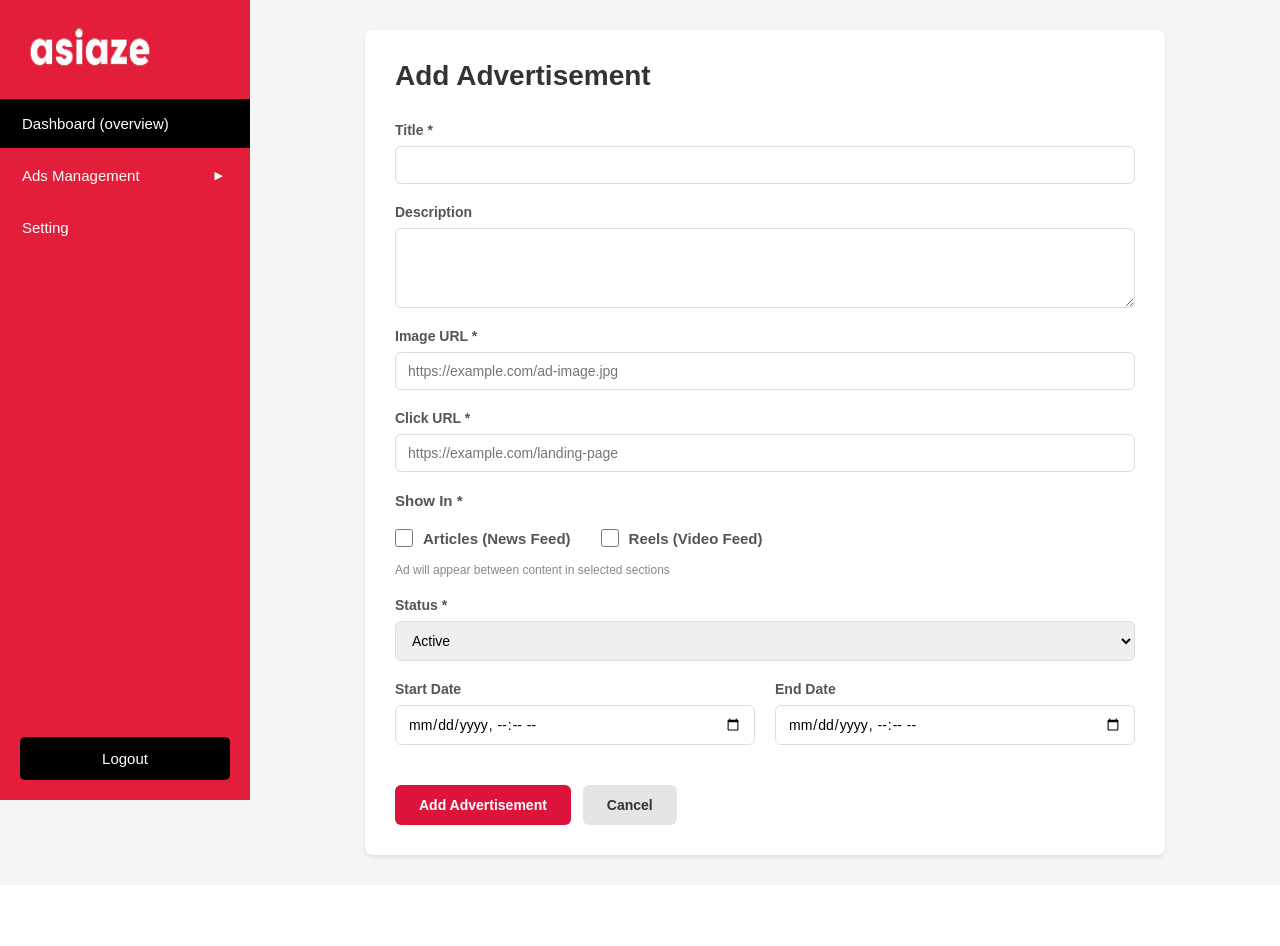
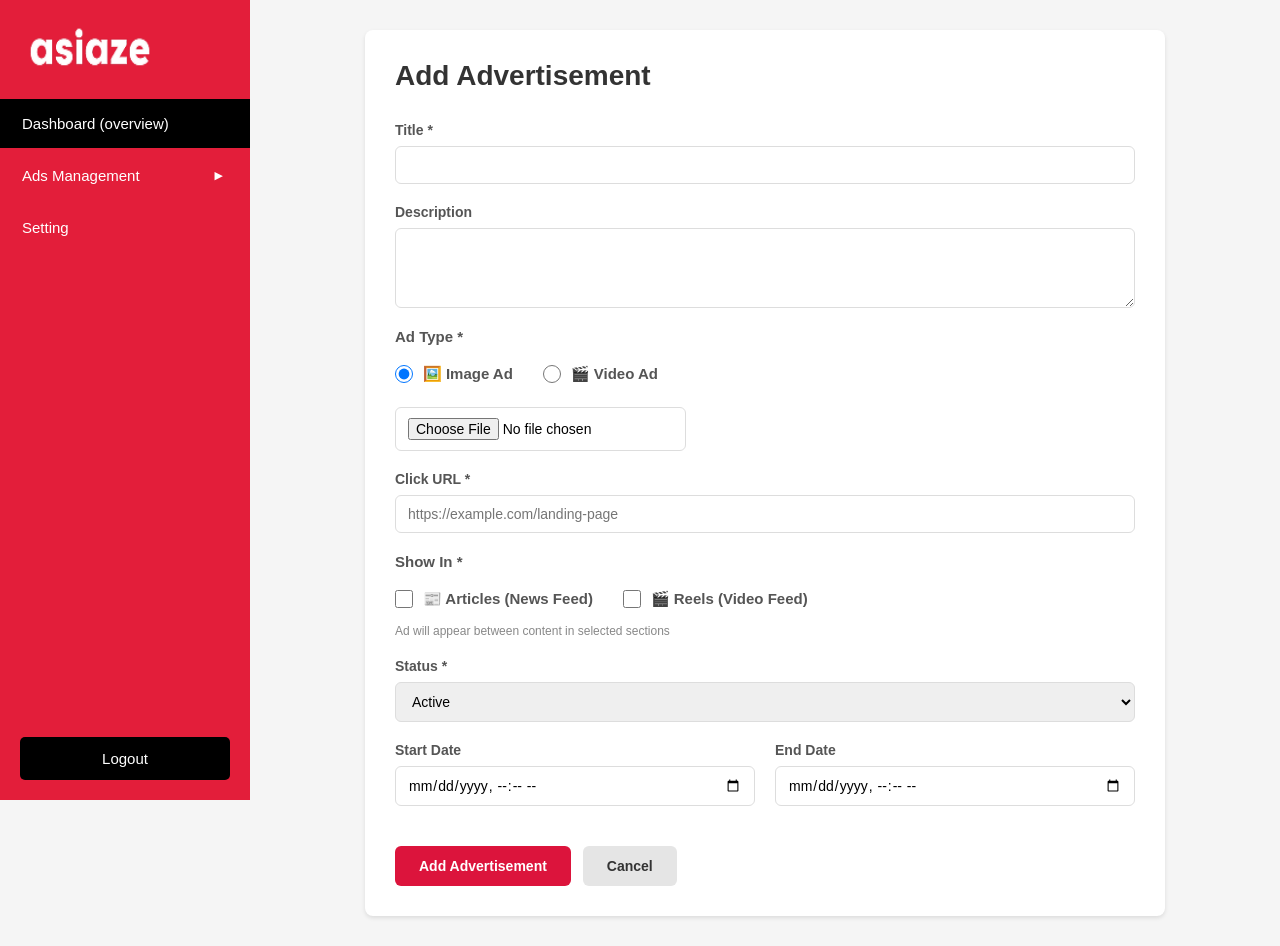
Before and after one commit to TechnovaTech/anews, a Next.js app in the folder news admin/: page /ads/add in a window 1280 px wide. Before the commit the page ends 885 px from the top, so only its background shows below. Built offline with nearby package versions, Linux system fonts and the light colour scheme.

Commit message:
feat: ads support image and video - show in articles and reels

```diff
--- a/news admin/app/ads/add/page.tsx
+++ b/news admin/app/ads/add/page.tsx
@@ -9,14 +9,16 @@ export default function AddAdvertisementPage() {
     title: '',
     description: '',
     imageUrl: '',
+    videoUrl: '',
+    adType: 'image',
     clickUrl: '',
-    position: 'inline',
     status: 'active',
     startDate: '',
     endDate: '',
     showInArticles: false,
     showInReels: false,
   })
+  const [uploading, setUploading] = useState(false)
 
   const handleChange = (e: React.ChangeEvent<HTMLInputElement | HTMLTextAreaElement | HTMLSelectElement>) => {
     const { name, value } = e.target
@@ -27,8 +29,54 @@ export default function AddAdvertisementPage() {
     setFormData(prev => ({ ...prev, [name]: checked }))
   }
 
+  const handleImageUpload = async (e: React.ChangeEvent<HTMLInputElement>) => {
+    const file = e.target.files?.[0]
+    if (!file) return
+    setUploading(true)
+    try {
+      const fd = new FormData()
+      fd.append('file', file)
+      const res = await fetch('/api/upload', { method: 'POST', body: fd })
+      const data = await res.json()
+      setFormData(prev => ({ ...prev, imageUrl: data.url, adType: 'image' }))
+    } catch {
+      alert('Image upload failed')
+    } finally {
+      setUploading(false)
+    }
+  }
+
+  const handleVideoUpload = async (e: React.ChangeEvent<HTMLInputElement>) => {
+    const file = e.target.files?.[0]
+    if (!file) return
+    setUploading(true)
+    try {
+      const fd = new FormData()
+      fd.append('video', file)
+      const res = await fetch('/api/upload/video', { method: 'POST', body: fd })
+      const data = await res.json()
+      setFormData(prev => ({ ...prev, videoUrl: data.videoUrl, adType: 'video' }))
+    } catch {
+      alert('Video upload failed')
+    } finally {
+      setUploading(false)
+    }
+  }
+
   const handleSubmit = async (e: React.FormEvent) => {
     e.preventDefault()
+    if (formData.adType === 'image' && !formData.imageUrl) {
+      alert('Please upload an image')
+      return
+    }
+    if (formData.adType === 'video' && !formData.videoUrl) {
+      alert('Please upload a video')
+      return
+    }
+    if (!formData.showInArticles && !formData.showInReels) {
+      alert('Please select at least one placement (Articles or Reels)')
+      return
+    }
     try {
       const response = await fetch('/api/ads', {
         method: 'POST',
@@ -41,8 +89,9 @@ export default function AddAdvertisementPage() {
           title: '',
           description: '',
           imageUrl: '',
+          videoUrl: '',
+          adType: 'image',
           clickUrl: '',
-          position: 'inline',
           status: 'active',
           startDate: '',
           endDate: '',
@@ -51,7 +100,6 @@ export default function AddAdvertisementPage() {
         })
       }
     } catch (error) {
-      console.error('Error adding advertisement:', error)
       alert('Failed to add advertisement')
     }
   }
@@ -64,60 +112,83 @@ export default function AddAdvertisementPage() {
           <h1 className={styles.title}>Add Advertisement</h1>
 
           <form onSubmit={handleSubmit} className={styles.form}>
+
+            {/* Title */}
             <div className={styles.formGroup}>
               <label>Title *</label>
-              <input
-                type="text"
-                name="title"
-                value={formData.title}
-                onChange={handleChange}
-                required
-                className={styles.input}
-              />
+              <input type="text" name="title" value={formData.title} onChange={handleChange} required className={styles.input} />
             </div>
 
+            {/* Description */}
             <div className={styles.formGroup}>
               <label>Description</label>
-              <textarea
-                name="description"
-                value={formData.description}
-                onChange={handleChange}
-                className={styles.textarea}
-                rows={3}
-              />
+              <textarea name="description" value={formData.description} onChange={handleChange} className={styles.textarea} rows={3} />
             </div>
 
+            {/* Ad Type */}
             <div className={styles.formGroup}>
-              <label>Image URL *</label>
-              <input
-                type="text"
-                name="imageUrl"
-                value={formData.imageUrl}
-                onChange={handleChange}
-                required
-                className={styles.input}
-                placeholder="https://example.com/ad-image.jpg"
-              />
+              <label style={{ fontWeight: '700', fontSize: '15px', marginBottom: '12px', display: 'block' }}>Ad Type *</label>
+              <div style={{ display: 'flex', gap: '30px', marginBottom: '16px' }}>
+                <label style={{ display: 'flex', alignItems: 'center', gap: '10px', cursor: 'pointer', fontSize: '15px' }}>
+                  <input
+                    type="radio"
+                    name="adType"
+                    value="image"
+                    checked={formData.adType === 'image'}
+                    onChange={handleChange}
+                    style={{ width: '18px', height: '18px' }}
+                  />
+                  <span>🖼️ Image Ad</span>
+                </label>
+                <label style={{ display: 'flex', alignItems: 'center', gap: '10px', cursor: 'pointer', fontSize: '15px' }}>
+                  <input
+                    type="radio"
+                    name="adType"
+                    value="video"
+                    checked={formData.adType === 'video'}
+                    onChange={handleChange}
+                    style={{ width: '18px', height: '18px' }}
+                  />
+                  <span>🎬 Video Ad</span>
+                </label>
+              </div>
+
+              {/* Image Upload */}
+              {formData.adType === 'image' && (
+                <div>
+                  <input type="file" accept="image/*" onChange={handleImageUpload} className={styles.input} disabled={uploading} />
+                  {uploading && <p style={{ color: '#e31e3a', fontSize: '13px', marginTop: '6px' }}>Uploading...</p>}
+                  {formData.imageUrl && (
+                    <div style={{ marginTop: '10px' }}>
+                      <img src={formData.imageUrl} alt="Ad preview" style={{ width: '100%', maxHeight: '200px', objectFit: 'cover', borderRadius: '8px' }} />
+                    </div>
+                  )}
+                </div>
+              )}
+
+              {/* Video Upload */}
+              {formData.adType === 'video' && (
+                <div>
+                  <input type="file" accept="video/*" onChange={handleVideoUpload} className={styles.input} disabled={uploading} />
+                  {uploading && <p style={{ color: '#e31e3a', fontSize: '13px', marginTop: '6px' }}>Uploading...</p>}
+                  {formData.videoUrl && (
+                    <div style={{ marginTop: '10px' }}>
+                      <video src={formData.videoUrl} controls style={{ width: '100%', maxHeight: '200px', borderRadius: '8px' }} />
+                    </div>
+                  )}
+                </div>
+              )}
             </div>
 
+            {/* Click URL */}
             <div className={styles.formGroup}>
               <label>Click URL *</label>
-              <input
-                type="text"
-                name="clickUrl"
-                value={formData.clickUrl}
-                onChange={handleChange}
-                required
-                className={styles.input}
-                placeholder="https://example.com/landing-page"
-              />
+              <input type="text" name="clickUrl" value={formData.clickUrl} onChange={handleChange} required className={styles.input} placeholder="https://example.com/landing-page" />
             </div>
 
-            {/* Show In Section */}
+            {/* Show In */}
             <div className={styles.formGroup}>
-              <label style={{ fontWeight: '700', fontSize: '15px', marginBottom: '12px', display: 'block' }}>
-                Show In *
-              </label>
+              <label style={{ fontWeight: '700', fontSize: '15px', marginBottom: '12px', display: 'block' }}>Show In *</label>
               <div style={{ display: 'flex', gap: '30px' }}>
                 <label style={{ display: 'flex', alignItems: 'center', gap: '10px', cursor: 'pointer', fontSize: '15px' }}>
                   <input
@@ -126,7 +197,7 @@ export default function AddAdvertisementPage() {
                     onChange={(e) => handleCheckbox('showInArticles', e.target.checked)}
                     style={{ width: '18px', height: '18px', cursor: 'pointer' }}
                   />
-                  <span>Articles (News Feed)</span>
+                  <span>📰 Articles (News Feed)</span>
                 </label>
                 <label style={{ display: 'flex', alignItems: 'center', gap: '10px', cursor: 'pointer', fontSize: '15px' }}>
                   <input
@@ -135,55 +206,37 @@ export default function AddAdvertisementPage() {
                     onChange={(e) => handleCheckbox('showInReels', e.target.checked)}
                     style={{ width: '18px', height: '18px', cursor: 'pointer' }}
                   />
-                  <span>Reels (Video Feed)</span>
+                  <span>🎬 Reels (Video Feed)</span>
                 </label>
               </div>
-              <p style={{ fontSize: '12px', color: '#888', marginTop: '8px' }}>
-                Ad will appear between content in selected sections
-              </p>
+              <p style={{ fontSize: '12px', color: '#888', marginTop: '8px' }}>Ad will appear between content in selected sections</p>
             </div>
 
+            {/* Status */}
             <div className={styles.formGroup}>
               <label>Status *</label>
-              <select
-                name="status"
-                value={formData.status}
-                onChange={handleChange}
-                className={styles.select}
-              >
+              <select name="status" value={formData.status} onChange={handleChange} className={styles.select}>
                 <option value="active">Active</option>
                 <option value="inactive">Inactive</option>
                 <option value="scheduled">Scheduled</option>
               </select>
             </div>
 
+            {/* Dates */}
             <div className={styles.formRow}>
               <div className={styles.formGroup}>
                 <label>Start Date</label>
-                <input
-                  type="datetime-local"
-                  name="startDate"
-                  value={formData.startDate}
-                  onChange={handleChange}
-                  className={styles.input}
-                />
+                <input type="datetime-local" name="startDate" value={formData.startDate} onChange={handleChange} className={styles.input} />
               </div>
-
               <div className={styles.formGroup}>
                 <label>End Date</label>
-                <input
-                  type="datetime-local"
-                  name="endDate"
-                  value={formData.endDate}
-                  onChange={handleChange}
-                  className={styles.input}
-                />
+                <input type="datetime-local" name="endDate" value={formData.endDate} onChange={handleChange} className={styles.input} />
               </div>
             </div>
 
             <div className={styles.buttonRow}>
-              <button type="submit" className={styles.submitBtn}>
-                Add Advertisement
+              <button type="submit" className={styles.submitBtn} disabled={uploading}>
+                {uploading ? 'Uploading...' : 'Add Advertisement'}
               </button>
               <button type="button" className={styles.cancelBtn} onClick={() => window.history.back()}>
                 Cancel
--- a/news admin/models/Advertisement.ts
+++ b/news admin/models/Advertisement.ts
@@ -10,7 +10,16 @@ const AdvertisementSchema = new mongoose.Schema({
   },
   imageUrl: {
     type: String,
-    required: true,
+    default: '',
+  },
+  videoUrl: {
+    type: String,
+    default: '',
+  },
+  adType: {
+    type: String,
+    enum: ['image', 'video'],
+    default: 'image',
   },
   clickUrl: {
     type: String,
```
Also changed, not shown: 1 other file (tests, documents, lock files or other folders).
